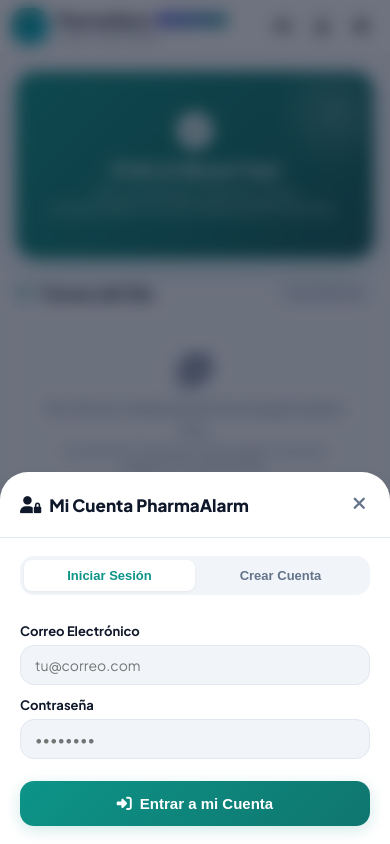
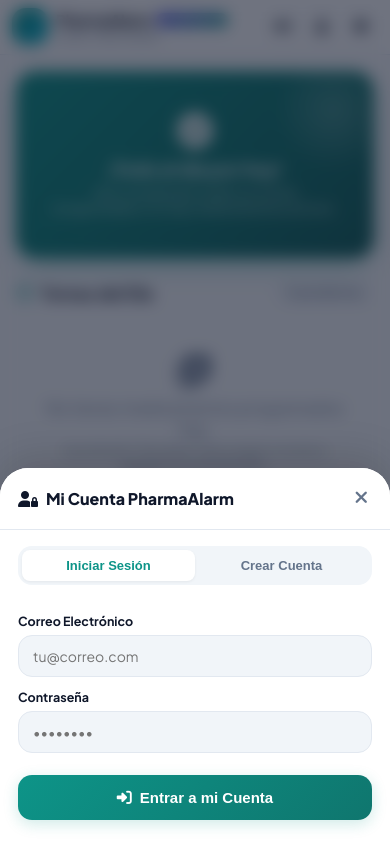
Before and after one commit to carluast9706-boop/medicina, a website: page index.html in a window 390 px wide. Drawn offline with Linux system fonts and the light colour scheme.

Commit message:
UI: Refactor medicine form modal into vertical stack with smooth scrolling on mobile

```diff
--- a/public/styles.css
+++ b/public/styles.css
@@ -1492,16 +1492,17 @@
 
 .modal-sheet {
   width: 100%;
-  max-width: 520px;
-  max-height: 90vh;
+  max-width: 500px;
+  max-height: 88vh;
   background: var(--bg-card);
   border-top-left-radius: var(--radius-xl);
   border-top-right-radius: var(--radius-xl);
   display: flex;
   flex-direction: column;
-  box-shadow: var(--shadow-lg);
+  box-shadow: 0 -10px 40px rgba(0, 0, 0, 0.15);
   animation: slideUp 0.3s cubic-bezier(0.16, 1, 0.3, 1);
   overflow: hidden;
+  box-sizing: border-box;
 }
 
 @media (min-width: 600px) {
@@ -1511,15 +1512,18 @@
 }
 
 .modal-header {
-  padding: 18px 20px;
+  padding: 16px 18px;
   border-bottom: 1px solid var(--border-light);
   display: flex;
   align-items: center;
   justify-content: space-between;
+  flex-shrink: 0;
+  background: #ffffff;
+  z-index: 10;
 }
 
 .modal-header h3 {
-  font-size: 17px;
+  font-size: 16px;
   font-weight: 800;
   display: flex;
   align-items: center;
@@ -1537,28 +1541,31 @@
 }
 
 .modal-form-body, .modal-body-scroll {
-  padding: 18px 20px;
+  padding: 16px 18px 24px;
   overflow-y: auto;
+  -webkit-overflow-scrolling: touch;
   display: flex;
   flex-direction: column;
   gap: 14px;
+  flex: 1 1 auto;
 }
 
 .form-group {
   display: flex;
   flex-direction: column;
   gap: 6px;
+  width: 100%;
 }
 
 .form-group label {
-  font-size: 13px;
+  font-size: 12.5px;
   font-weight: 700;
   color: var(--text-main);
 }
 
 .form-group input,
 .form-group select {
-  padding: 10px 14px;
+  padding: 11px 14px;
   border-radius: var(--radius-md);
   border: 1px solid var(--border-light);
   background: var(--bg-card-subtle);
@@ -1566,6 +1573,8 @@
   font-size: 14px;
   font-family: inherit;
   outline: none;
+  width: 100%;
+  box-sizing: border-box;
 }
 
 .form-group input:focus,
@@ -1577,8 +1586,15 @@
 
 .form-row-2 {
   display: grid;
-  grid-template-columns: 1fr 1fr;
+  grid-template-columns: 1fr;
   gap: 12px;
+}
+
+@media (min-width: 480px) {
+  .form-row-2 {
+    grid-template-columns: 1fr 1fr;
+    gap: 12px;
+  }
 }
 
 /* Presentation Selector */
@@ -1630,23 +1646,25 @@
 .medicine-photo-picker {
   display: flex;
   align-items: center;
-  gap: 14px;
+  gap: 12px;
   background: var(--bg-card-subtle);
   border: 1px solid var(--border-light);
   padding: 10px;
   border-radius: var(--radius-md);
+  box-sizing: border-box;
 }
 
 .photo-preview-thumb {
-  width: 60px;
-  height: 60px;
+  width: 54px;
+  height: 54px;
+  min-width: 54px;
   border-radius: var(--radius-sm);
   background: var(--bg-card);
   border: 1px solid var(--border-light);
   display: flex;
   align-items: center;
   justify-content: center;
-  font-size: 22px;
+  font-size: 20px;
   color: var(--text-muted);
   overflow: hidden;
 }
@@ -1662,6 +1680,7 @@
   display: flex;
   flex-direction: column;
   gap: 6px;
+  min-width: 0;
 }
 
 .btn-file-upload {
@@ -1674,15 +1693,18 @@
   text-align: center;
   cursor: pointer;
   display: inline-block;
+  white-space: nowrap;
 }
 
 .modal-footer {
-  padding: 14px 20px;
+  padding: 12px 18px calc(14px + var(--safe-bottom));
   border-top: 1px solid var(--border-light);
   display: flex;
   justify-content: flex-end;
   gap: 10px;
-  background: var(--bg-card);
+  background: #ffffff;
+  flex-shrink: 0;
+  z-index: 10;
 }
 
 .btn-primary {
--- a/styles.css
+++ b/styles.css
@@ -1492,16 +1492,17 @@
 
 .modal-sheet {
   width: 100%;
-  max-width: 520px;
-  max-height: 90vh;
+  max-width: 500px;
+  max-height: 88vh;
   background: var(--bg-card);
   border-top-left-radius: var(--radius-xl);
   border-top-right-radius: var(--radius-xl);
   display: flex;
   flex-direction: column;
-  box-shadow: var(--shadow-lg);
+  box-shadow: 0 -10px 40px rgba(0, 0, 0, 0.15);
   animation: slideUp 0.3s cubic-bezier(0.16, 1, 0.3, 1);
   overflow: hidden;
+  box-sizing: border-box;
 }
 
 @media (min-width: 600px) {
@@ -1511,15 +1512,18 @@
 }
 
 .modal-header {
-  padding: 18px 20px;
+  padding: 16px 18px;
   border-bottom: 1px solid var(--border-light);
   display: flex;
   align-items: center;
   justify-content: space-between;
+  flex-shrink: 0;
+  background: #ffffff;
+  z-index: 10;
 }
 
 .modal-header h3 {
-  font-size: 17px;
+  font-size: 16px;
   font-weight: 800;
   display: flex;
   align-items: center;
@@ -1537,28 +1541,31 @@
 }
 
 .modal-form-body, .modal-body-scroll {
-  padding: 18px 20px;
+  padding: 16px 18px 24px;
   overflow-y: auto;
+  -webkit-overflow-scrolling: touch;
   display: flex;
   flex-direction: column;
   gap: 14px;
+  flex: 1 1 auto;
 }
 
 .form-group {
   display: flex;
   flex-direction: column;
   gap: 6px;
+  width: 100%;
 }
 
 .form-group label {
-  font-size: 13px;
+  font-size: 12.5px;
   font-weight: 700;
   color: var(--text-main);
 }
 
 .form-group input,
 .form-group select {
-  padding: 10px 14px;
+  padding: 11px 14px;
   border-radius: var(--radius-md);
   border: 1px solid var(--border-light);
   background: var(--bg-card-subtle);
@@ -1566,6 +1573,8 @@
   font-size: 14px;
   font-family: inherit;
   outline: none;
+  width: 100%;
+  box-sizing: border-box;
 }
 
 .form-group input:focus,
@@ -1577,8 +1586,15 @@
 
 .form-row-2 {
   display: grid;
-  grid-template-columns: 1fr 1fr;
+  grid-template-columns: 1fr;
   gap: 12px;
+}
+
+@media (min-width: 480px) {
+  .form-row-2 {
+    grid-template-columns: 1fr 1fr;
+    gap: 12px;
+  }
 }
 
 /* Presentation Selector */
@@ -1630,23 +1646,25 @@
 .medicine-photo-picker {
   display: flex;
   align-items: center;
-  gap: 14px;
+  gap: 12px;
   background: var(--bg-card-subtle);
   border: 1px solid var(--border-light);
   padding: 10px;
   border-radius: var(--radius-md);
+  box-sizing: border-box;
 }
 
 .photo-preview-thumb {
-  width: 60px;
-  height: 60px;
+  width: 54px;
+  height: 54px;
+  min-width: 54px;
   border-radius: var(--radius-sm);
   background: var(--bg-card);
   border: 1px solid var(--border-light);
   display: flex;
   align-items: center;
   justify-content: center;
-  font-size: 22px;
+  font-size: 20px;
   color: var(--text-muted);
   overflow: hidden;
 }
@@ -1662,6 +1680,7 @@
   display: flex;
   flex-direction: column;
   gap: 6px;
+  min-width: 0;
 }
 
 .btn-file-upload {
@@ -1674,15 +1693,18 @@
   text-align: center;
   cursor: pointer;
   display: inline-block;
+  white-space: nowrap;
 }
 
 .modal-footer {
-  padding: 14px 20px;
+  padding: 12px 18px calc(14px + var(--safe-bottom));
   border-top: 1px solid var(--border-light);
   display: flex;
   justify-content: flex-end;
   gap: 10px;
-  background: var(--bg-card);
+  background: #ffffff;
+  flex-shrink: 0;
+  z-index: 10;
 }
 
 .btn-primary {
```
Also changed, not shown: 1 other file.
